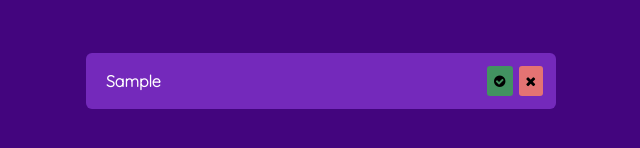
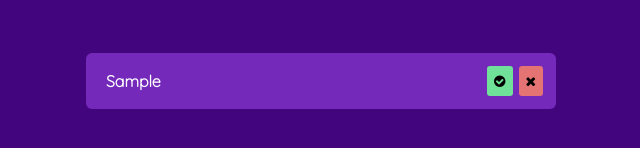
Before and after one commit to naman73/test, a plain HTML site: page index.html in a window 1280 px wide. Both pictures are taken after typing "Sample" into the empty fields and a click on the button 754 px from the left and 180 px from the top of the page. Shown: the part 202-350 px from the top of the page, 319-959 px from the left. Drawn offline with Linux system fonts and the light colour scheme.

Commit message:
Update style.css

```diff
--- a/style.css
+++ b/style.css
@@ -89,7 +89,7 @@ body{
 }
 
 .done-btn{
-    background-color: rgb(66, 146, 97);
+    background-color: rgb(111, 225, 153);
     border: none;
     border-radius: 3px;
     padding: 7px;
```
